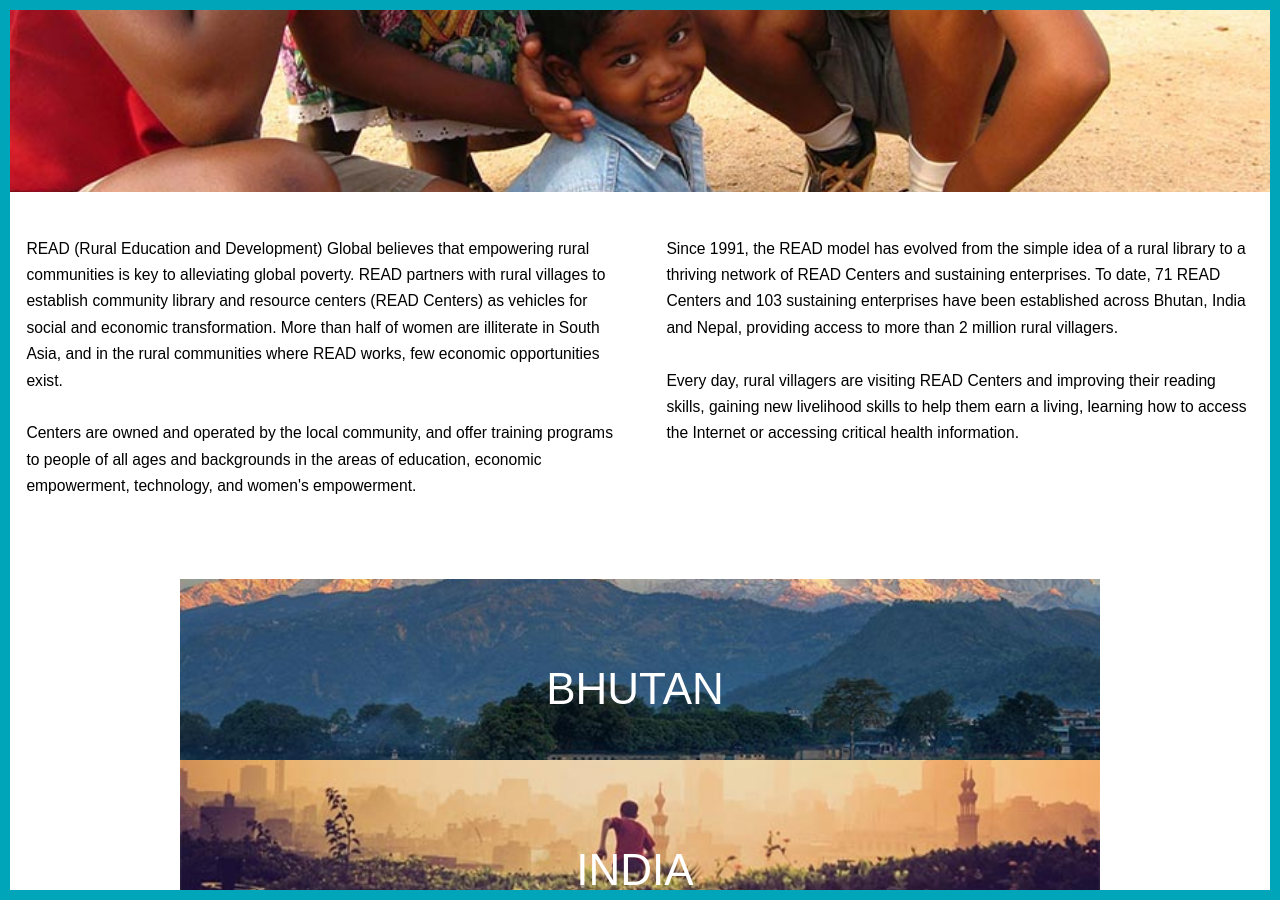
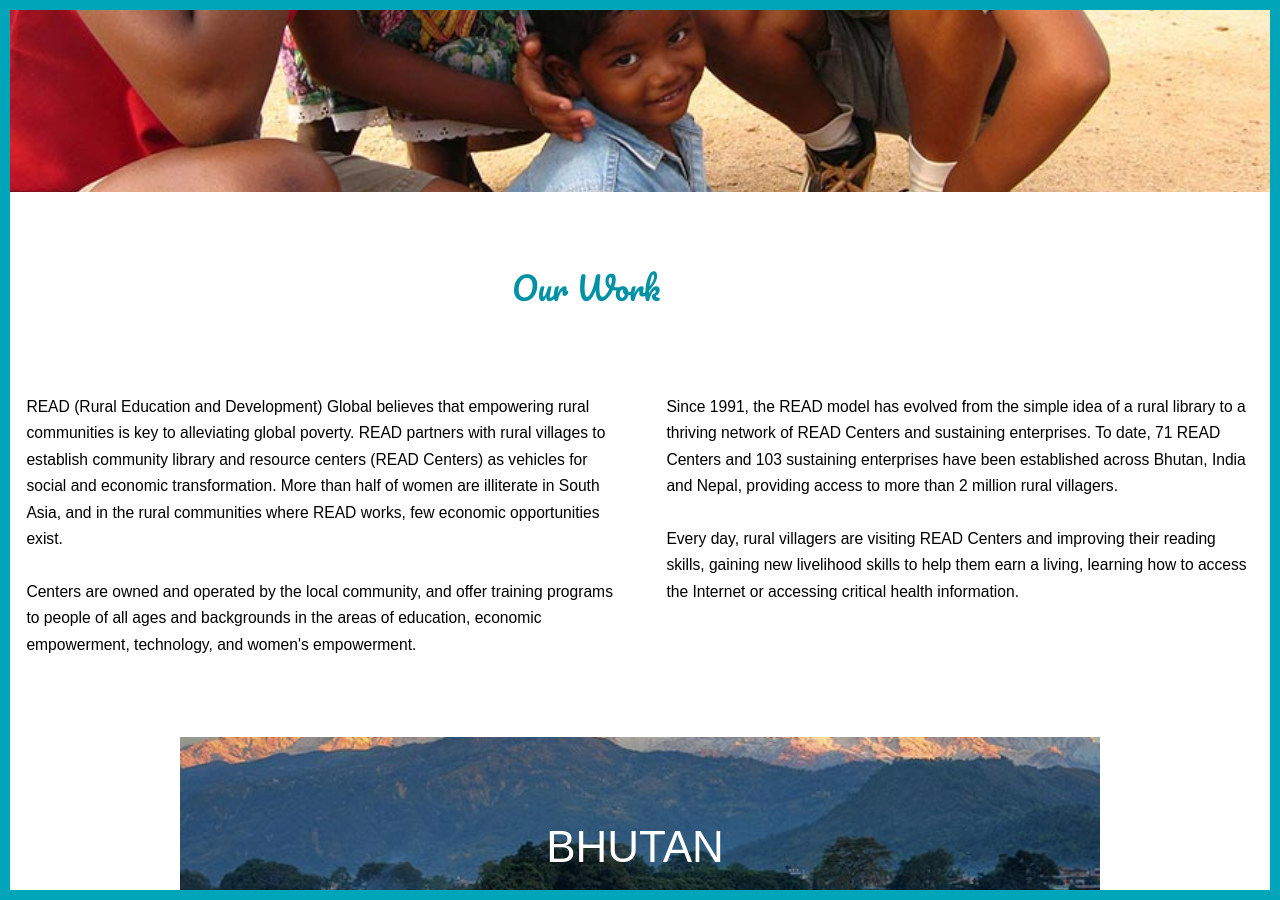
Before and after one commit to trac0040/non-for-profit, a Jekyll site: the page built from about.html, in a window 1280 px wide and 900 px high, scrolled down 846 px. Built offline with Jekyll 4.4.1, drawn with Linux system fonts in a browser that asks for light colours; nearby versions of some CDN libraries; Markdown is read by kramdown in place of the engine named in the settings.

Commit message:
feat(html): add h1 to about page
add h1 to about page for consistency on all pages

```diff
--- a/about.html
+++ b/about.html
@@ -4,6 +4,8 @@
 ---
 
 <div class="about-banner"></div>
+
+<h1 class="contact-h1"> Our Work </h1>
 
 <div class=grid>
 
```
